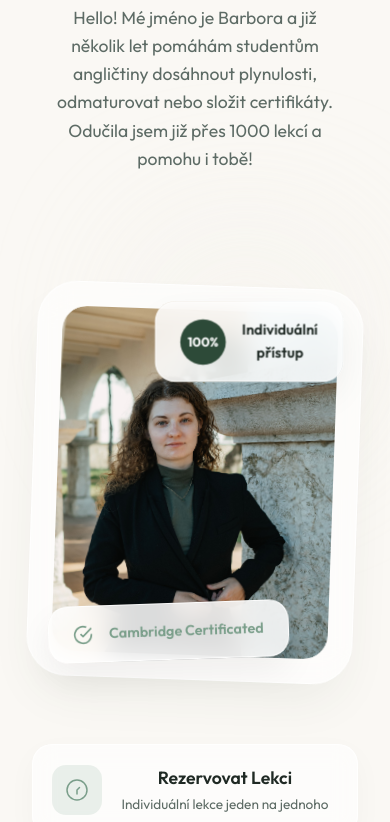
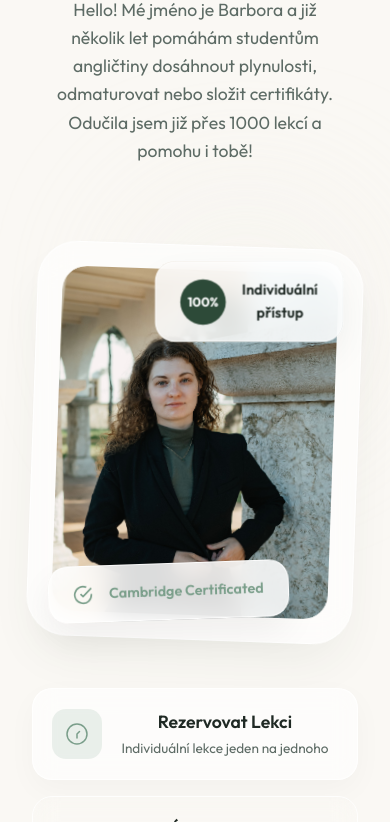
Before and after one commit to BarboraVanova/Ajina-Za-Jedna, a plain HTML site: page index.html in a window 390 px wide. Shown: the part 337-1159 px from the top of the page. Drawn offline with Linux system fonts and the light colour scheme.

Commit message:
Add files via upload

```diff
--- a/style.css
+++ b/style.css
@@ -97,7 +97,7 @@ body {
 .hero { min-height: 100vh; display: flex; align-items: center; padding-top: 150px; }
 
 .hero-grid {
-  display: grid; grid-template-columns: 1fr 1fr; gap: 4rem; align-items: center;
+  display: grid; grid-template-columns: 1fr 1fr; gap: 1rem 4rem; align-items: center;
 }
 
 .contact-grid {
@@ -125,7 +125,7 @@ body {
 }
 .hero-content h1 i { font-style: normal; color: var(--accent-teal); }
 
-.hero-content p { font-size: 1.1rem; color: var(--text-muted); margin-bottom: 3rem; max-width: 90%; }
+.hero-content p { font-size: 1.1rem; color: var(--text-muted); margin-bottom: 1.5rem; max-width: 90%; }
 
 /* ACTION CARDS */
 .action-cards { display: flex; flex-direction: column; gap: 1rem; max-width: 450px; }
@@ -218,9 +218,9 @@ body {
 
 /* RESPONSIVE */
 @media (max-width: 1024px) {
-  .hero-grid, .contact-grid { grid-template-columns: 1fr; gap: 4rem; text-align: center; }
-  .pill-badge { margin: 0 auto 2rem; }
-  .hero-content p { margin: 0 auto 3rem; }
+  .hero-grid, .contact-grid { grid-template-columns: 1fr; gap: 3rem; text-align: center; }
+  .pill-badge { margin: 0 auto 1.5rem; }
+  .hero-content p { margin: 0 auto 2rem; }
   .action-cards { margin: 0 auto; align-items: center; }
   .action-card { width: 100%; }
   .action-card:hover { transform: translateY(-5px); margin-left: 0; }
```
